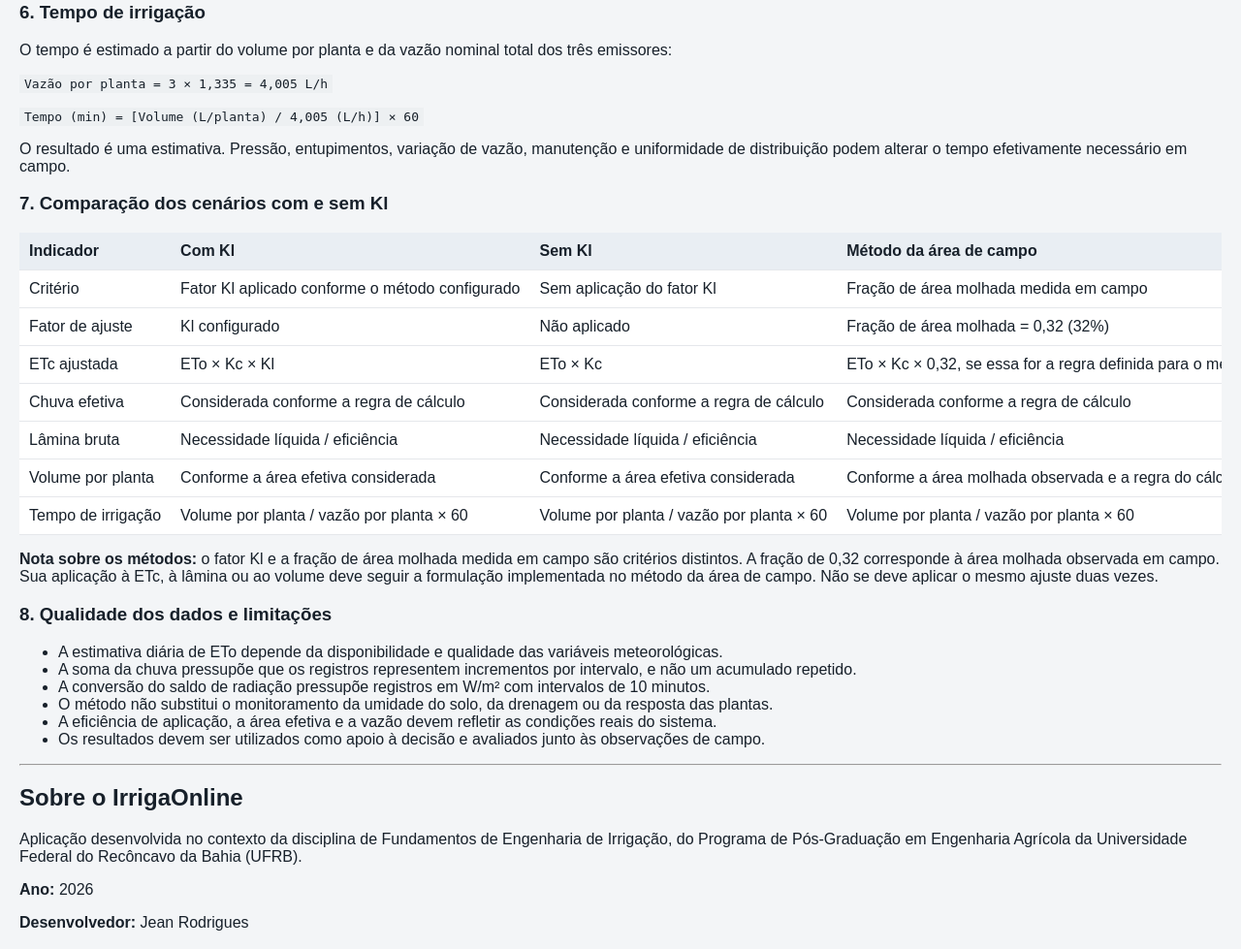
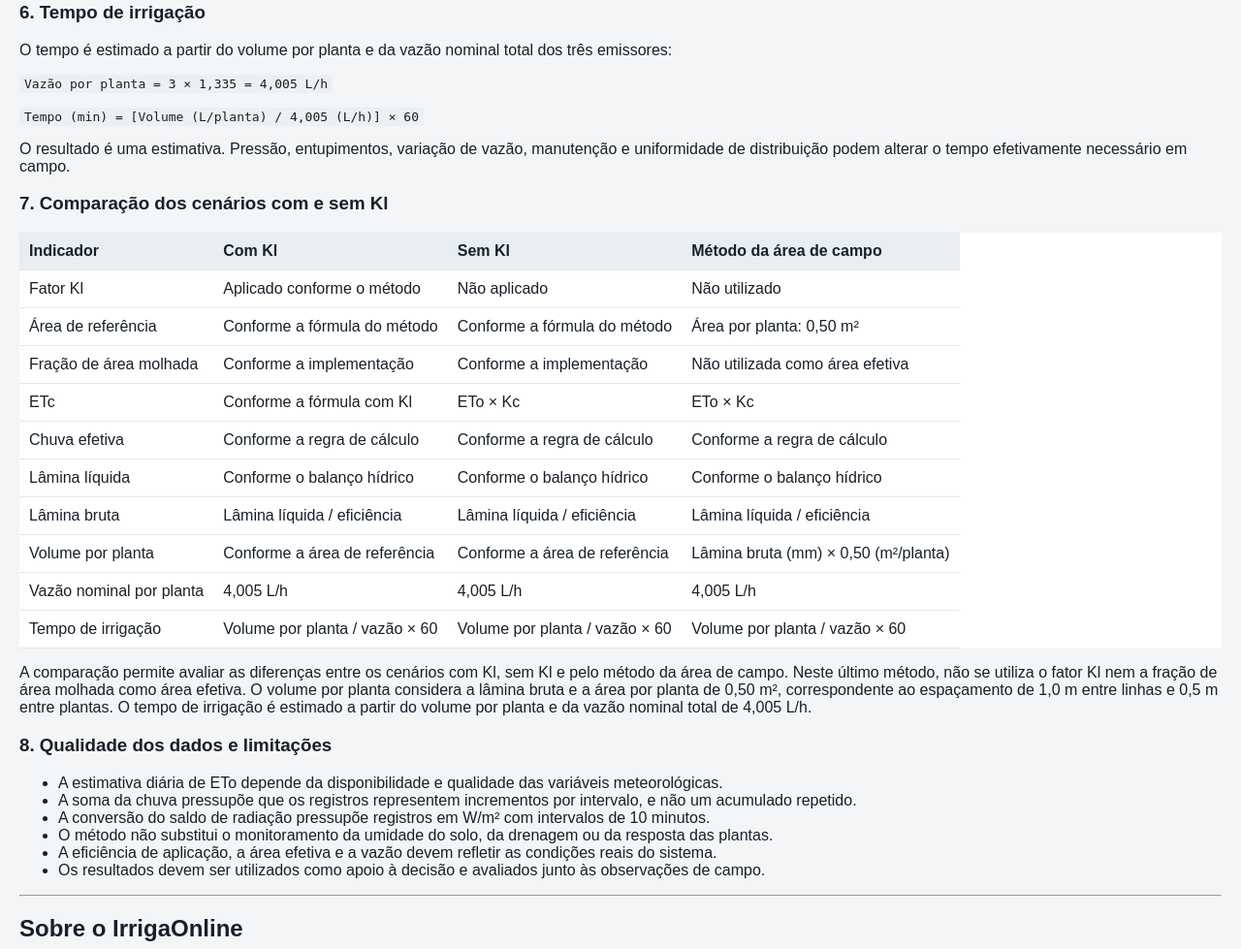
Before and after one commit to jeanbross85-cmyk/IrrigaOnline, a FastAPI app: template app/templates/configuracoes.html in a window 1280 px wide. Shown: the part 2093-3072 px from the top of the page at 97% size. Run offline with FastAPI, Linux system fonts and the light colour scheme; the template is opened without the code that fills it, so the values that code supplies are empty; some libraries are stand-ins or nearby versions.

Commit message:
Corrige comparação do método da área de campo

```diff
--- a/app/templates/configuracoes.html
+++ b/app/templates/configuracoes.html
@@ -206,6 +206,7 @@
 <h3>7. Comparação dos cenários com e sem Kl</h3>
 
 
+
 <table>
     <tr>
         <th>Indicador</th>
@@ -214,55 +215,75 @@
         <th>Método da área de campo</th>
     </tr>
     <tr>
-        <td>Critério</td>
-        <td>Fator Kl aplicado conforme o método configurado</td>
-        <td>Sem aplicação do fator Kl</td>
-        <td>Fração de área molhada medida em campo</td>
+        <td>Fator Kl</td>
+        <td>Aplicado conforme o método</td>
+        <td>Não aplicado</td>
+        <td>Não utilizado</td>
     </tr>
     <tr>
-        <td>Fator de ajuste</td>
-        <td>Kl configurado</td>
-        <td>Não aplicado</td>
-        <td>Fração de área molhada = 0,32 (32%)</td>
+        <td>Área de referência</td>
+        <td>Conforme a fórmula do método</td>
+        <td>Conforme a fórmula do método</td>
+        <td>Área por planta: 0,50 m²</td>
     </tr>
     <tr>
-        <td>ETc ajustada</td>
-        <td>ETo × Kc × Kl</td>
+        <td>Fração de área molhada</td>
+        <td>Conforme a implementação</td>
+        <td>Conforme a implementação</td>
+        <td>Não utilizada como área efetiva</td>
+    </tr>
+    <tr>
+        <td>ETc</td>
+        <td>Conforme a fórmula com Kl</td>
         <td>ETo × Kc</td>
-        <td>ETo × Kc × 0,32, se essa for a regra definida para o método</td>
+        <td>ETo × Kc</td>
     </tr>
     <tr>
         <td>Chuva efetiva</td>
-        <td>Considerada conforme a regra de cálculo</td>
-        <td>Considerada conforme a regra de cálculo</td>
-        <td>Considerada conforme a regra de cálculo</td>
+        <td>Conforme a regra de cálculo</td>
+        <td>Conforme a regra de cálculo</td>
+        <td>Conforme a regra de cálculo</td>
+    </tr>
+    <tr>
+        <td>Lâmina líquida</td>
+        <td>Conforme o balanço hídrico</td>
+        <td>Conforme o balanço hídrico</td>
+        <td>Conforme o balanço hídrico</td>
     </tr>
     <tr>
         <td>Lâmina bruta</td>
-        <td>Necessidade líquida / eficiência</td>
-        <td>Necessidade líquida / eficiência</td>
-        <td>Necessidade líquida / eficiência</td>
+        <td>Lâmina líquida / eficiência</td>
+        <td>Lâmina líquida / eficiência</td>
+        <td>Lâmina líquida / eficiência</td>
     </tr>
     <tr>
         <td>Volume por planta</td>
-        <td>Conforme a área efetiva considerada</td>
-        <td>Conforme a área efetiva considerada</td>
-        <td>Conforme a área molhada observada e a regra do cálculo</td>
+        <td>Conforme a área de referência</td>
+        <td>Conforme a área de referência</td>
+        <td>Lâmina bruta (mm) × 0,50 (m²/planta)</td>
+    </tr>
+    <tr>
+        <td>Vazão nominal por planta</td>
+        <td>4,005 L/h</td>
+        <td>4,005 L/h</td>
+        <td>4,005 L/h</td>
     </tr>
     <tr>
         <td>Tempo de irrigação</td>
-        <td>Volume por planta / vazão por planta × 60</td>
-        <td>Volume por planta / vazão por planta × 60</td>
-        <td>Volume por planta / vazão por planta × 60</td>
+        <td>Volume por planta / vazão × 60</td>
+        <td>Volume por planta / vazão × 60</td>
+        <td>Volume por planta / vazão × 60</td>
     </tr>
 </table>
 
 <p>
-    <strong>Nota sobre os métodos:</strong> o fator Kl e a fração de área
-    molhada medida em campo são critérios distintos. A fração de 0,32
-    corresponde à área molhada observada em campo. Sua aplicação à ETc,
-    à lâmina ou ao volume deve seguir a formulação implementada no método
-    da área de campo. Não se deve aplicar o mesmo ajuste duas vezes.
+    A comparação permite avaliar as diferenças entre os cenários com Kl,
+    sem Kl e pelo método da área de campo. Neste último método, não se
+    utiliza o fator Kl nem a fração de área molhada como área efetiva.
+    O volume por planta considera a lâmina bruta e a área por planta
+    de 0,50 m², correspondente ao espaçamento de 1,0 m entre linhas
+    e 0,5 m entre plantas. O tempo de irrigação é estimado a partir
+    do volume por planta e da vazão nominal total de 4,005 L/h.
 </p>
 
 <h3>8. Qualidade dos dados e limitações</h3>
```
